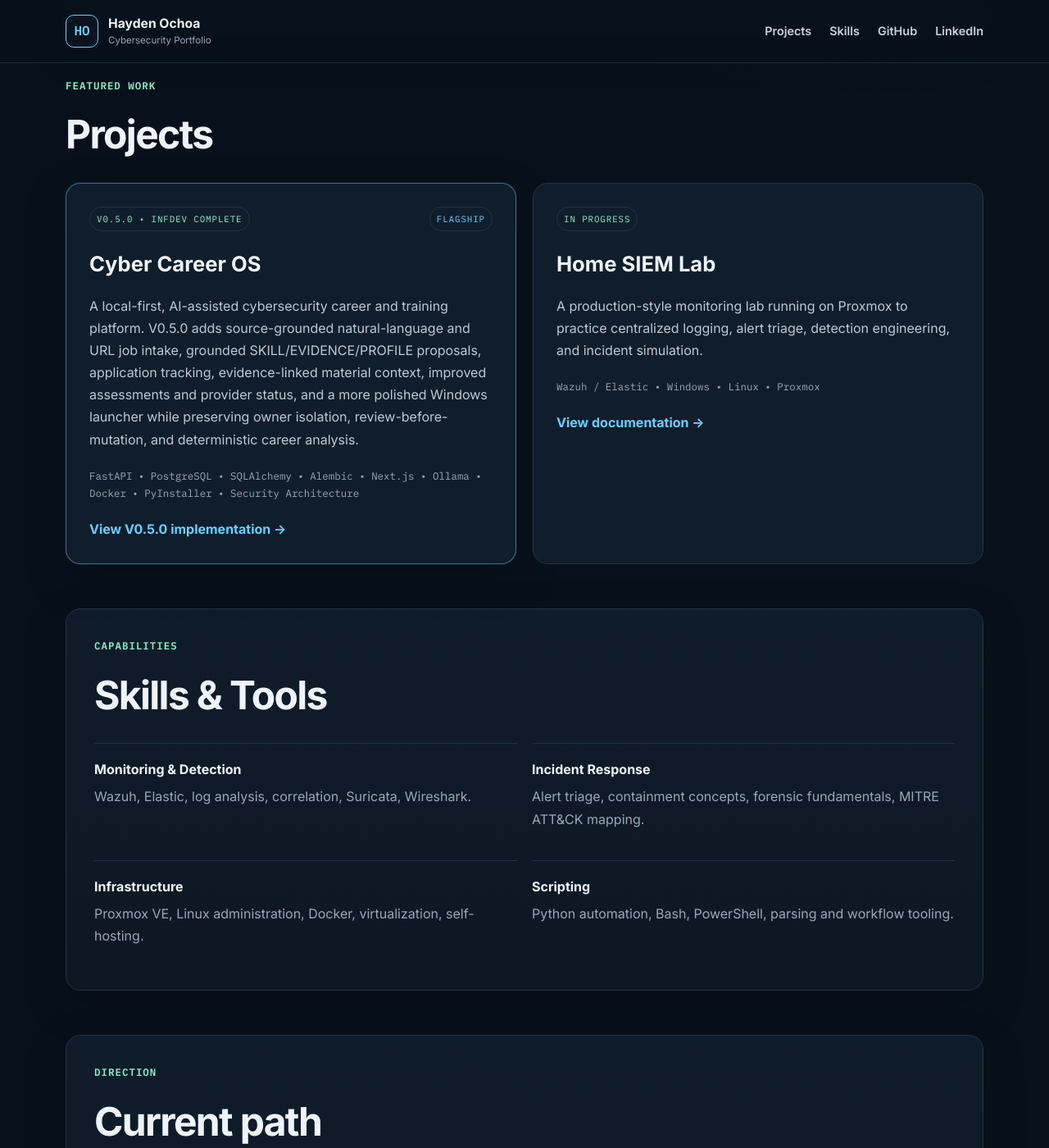
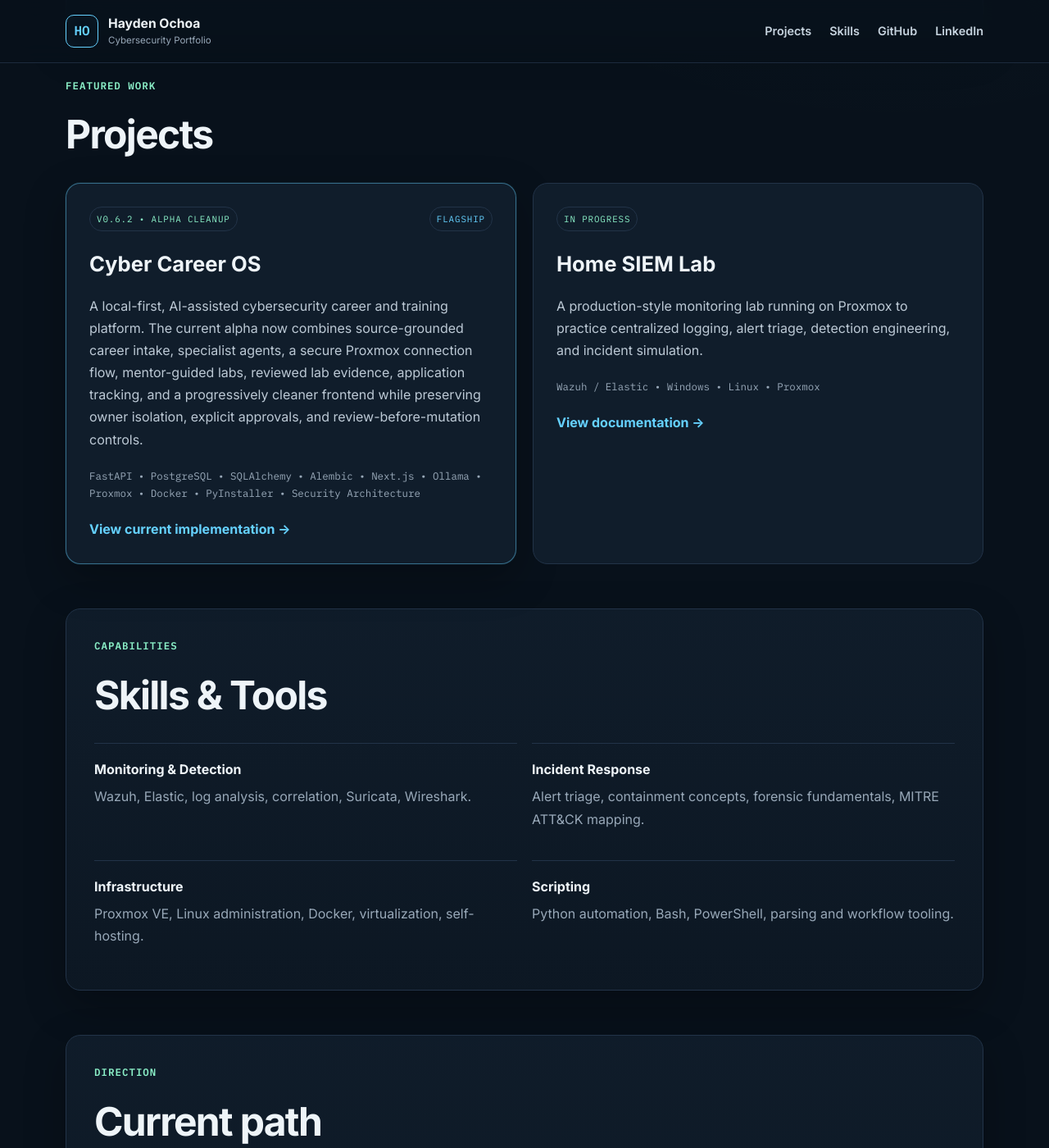
Before and after one commit to corruptcosmo/novasecure.github.io, a Jekyll site: the page built from index.md, in a window 1280 px wide and 1400 px high, scrolled down 1015 px. Shown: the whole window at 82% size. Built offline with Jekyll 4.4.1, drawn with Linux system fonts in a browser that asks for light colours; some of the changed text lies outside the part shown.

Commit message:
Update portfolio for V0.6.2 cleanup and V0.7 direction

```diff
--- a/index.md
+++ b/index.md
@@ -27,13 +27,13 @@
   <div class="project-grid">
     <article class="project-card flagship">
       <div class="project-meta">
-        <span class="status">V0.5.0 • INFDEV COMPLETE</span>
+        <span class="status">V0.6.2 • ALPHA CLEANUP</span>
         <span class="tag">FLAGSHIP</span>
       </div>
       <h3>Cyber Career OS</h3>
-      <p>A local-first, AI-assisted cybersecurity career and training platform. V0.5.0 adds source-grounded natural-language and URL job intake, grounded SKILL/EVIDENCE/PROFILE proposals, application tracking, evidence-linked material context, improved assessments and provider status, and a more polished Windows launcher while preserving owner isolation, review-before-mutation, and deterministic career analysis.</p>
-      <div class="stack-list">FastAPI • PostgreSQL • SQLAlchemy • Alembic • Next.js • Ollama • Docker • PyInstaller • Security Architecture</div>
-      <a class="text-link" href="{{ '/projects/cyber-career-os/' | relative_url }}">View V0.5.0 implementation →</a>
+      <p>A local-first, AI-assisted cybersecurity career and training platform. The current alpha now combines source-grounded career intake, specialist agents, a secure Proxmox connection flow, mentor-guided labs, reviewed lab evidence, application tracking, and a progressively cleaner frontend while preserving owner isolation, explicit approvals, and review-before-mutation controls.</p>
+      <div class="stack-list">FastAPI • PostgreSQL • SQLAlchemy • Alembic • Next.js • Ollama • Proxmox • Docker • PyInstaller • Security Architecture</div>
+      <a class="text-link" href="{{ '/projects/cyber-career-os/' | relative_url }}">View current implementation →</a>
     </article>
 
     <article class="project-card">
@@ -63,9 +63,9 @@
   <div class="section-kicker">DIRECTION</div>
   <h2>Current path</h2>
   <div class="timeline">
-    <div><strong>Now</strong><span>Build Cyber Career OS Alpha V0.6: controlled Proxmox lab discovery/provisioning, templates, mentor-guided training, quotas, approvals, and safe teardown.</span></div>
-    <div><strong>Next</strong><span>Layer in optional product improvements such as tray behavior and a real job-discovery adapter while using the platform for active cybersecurity job-search and training workflows.</span></div>
-    <div><strong>Long term</strong><span>Grow into incident response, detection engineering, and defensive security engineering.</span></div>
+    <div><strong>Now</strong><span>Finish Cyber Career OS V0.6.2 frontend cleanup: scalable navigation, consistent labels and controls, and practical management of jobs, skills, evidence, and applications.</span></div>
+    <div><strong>Next</strong><span>Build V0.7 around Wazuh-backed SOC practice, controlled lab templates and networking, lab-generated telemetry, investigation cases, and increasingly capable specialist agents.</span></div>
+    <div><strong>Long term</strong><span>Grow Cyber Career OS into a complete personal career-and-training platform, then expand it into adaptive cyber operations training beyond 1.0.</span></div>
   </div>
 </section>
 
```
